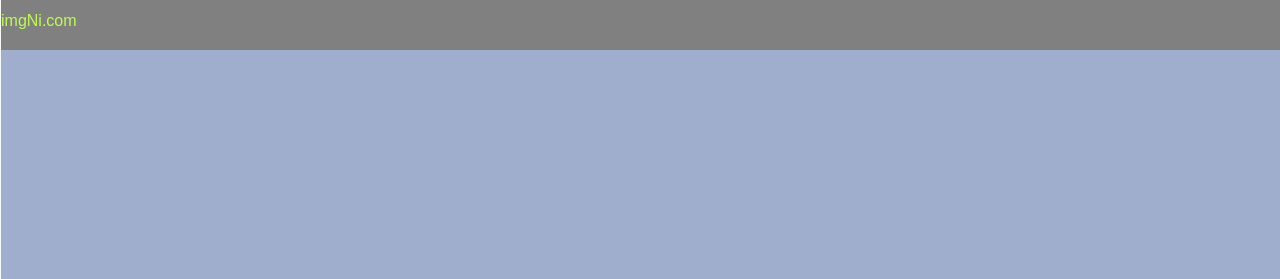
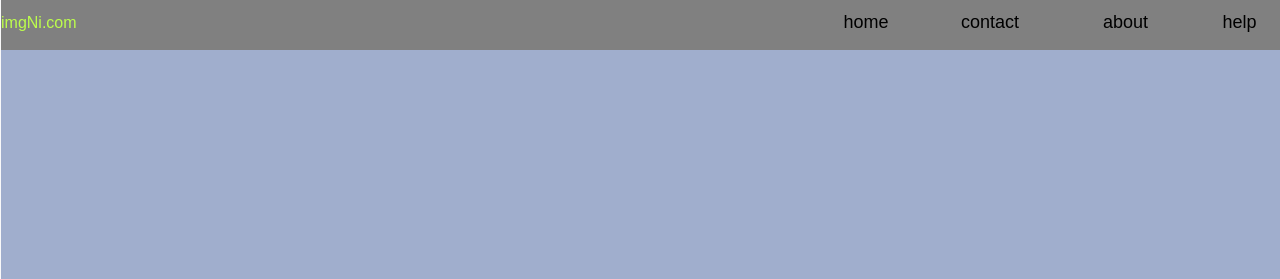
Before and after one commit to RituKumari98/imgIN, a plain HTML site: page page.html in a window 1280 px wide. Shown: the top 279 px of the page. Drawn offline with Linux system fonts and the light colour scheme.

Commit message:
new page issue #31

```diff
--- a/page.css
+++ b/page.css
@@ -21,6 +21,32 @@ body {
     position: relative;
     top:20px;
 }
+#home{
+    position: relative;
+    top:20px;
+    left: 700px;
+    font-size: large;
+}
+#contact{
+    position: relative;
+    top:20px;
+    left: 880px;
+    font-size: large;
+}
+#about{
+    position: relative;
+    top:20px;
+    left: 910px;
+    font-size: large;
+}
+#help{
+    position: relative;
+    top:20px;
+    left: 980px;
+    font-size: large;
+}
+
+
 .mainbody{
     position: relative;
     bottom: 18px;
--- a/page.html
+++ b/page.html
@@ -12,6 +12,10 @@
     <header>
         <div class="header">
              <a id="imgNI">imgNi.com</a>
+             <a id="contact">contact</a>
+             <a id="home">home</a>
+             <a id="about">about</a>
+             <a id="help">help</a>
         </div>
     </header>
         <div class="mainbody">
```
